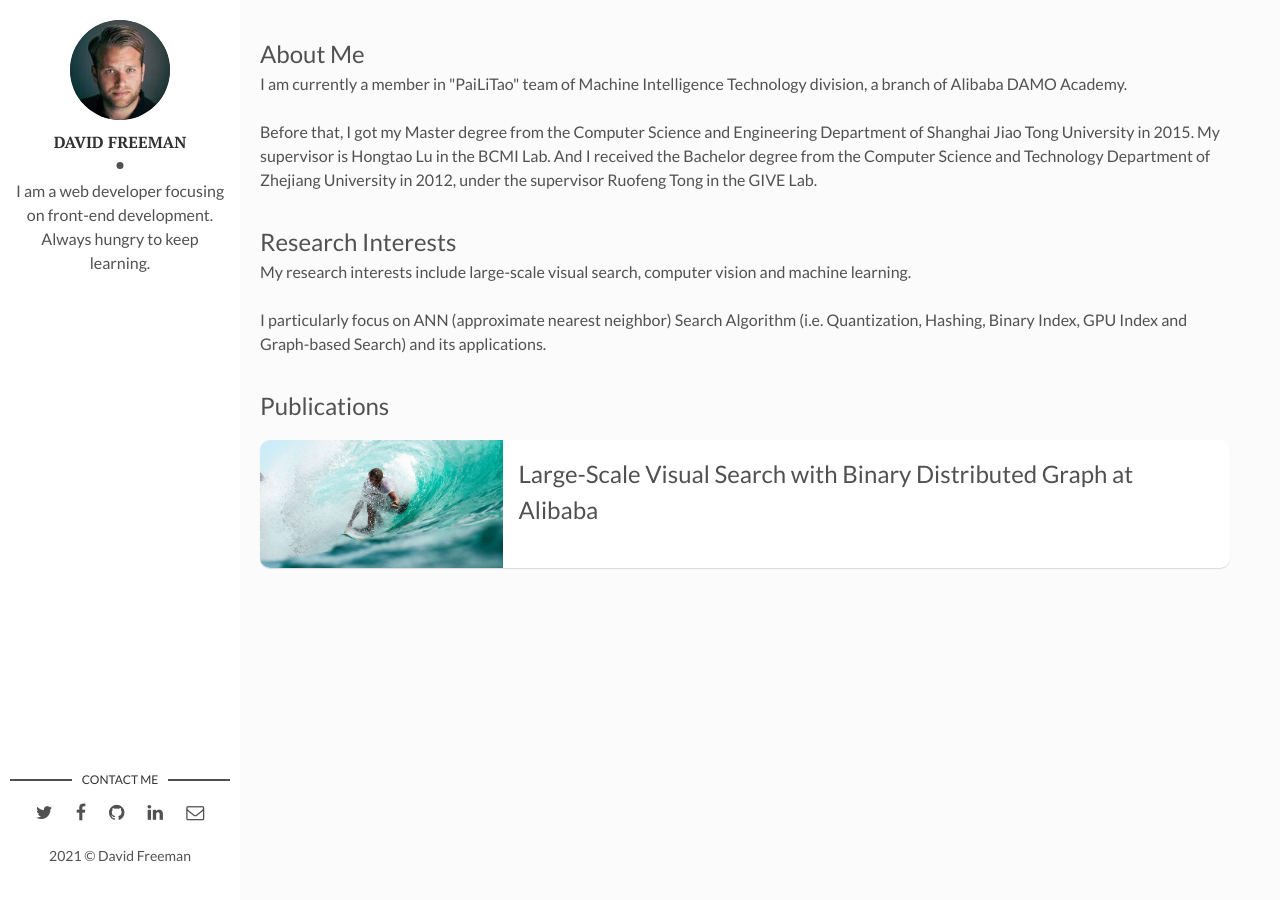
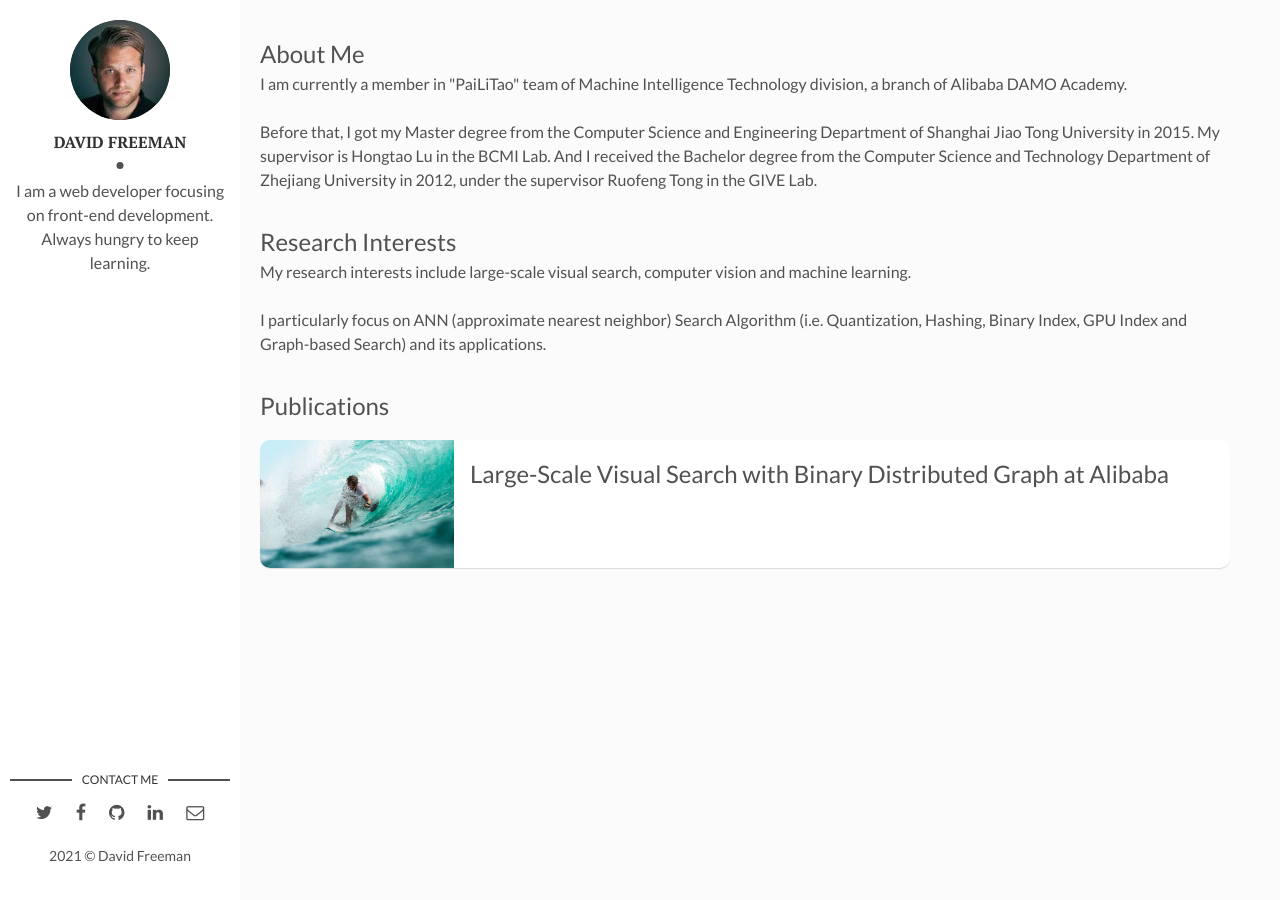
Before and after one commit to kangzhao2/kangzhao2.github.io, a Jekyll site: the page built from index.html, in a window 1280 px wide. Built offline with Jekyll 4.4.1, drawn with Linux system fonts in a browser that asks for light colours; the list of posts is cut into pages by our own code.

Commit message:
Update main.css

```diff
--- a/assets/css/main.css
+++ b/assets/css/main.css
@@ -1137,7 +1137,7 @@ footer .copyright {
 }
 
 .post .post-thumbnail {
-  width: 25%;
+  width: 20%;
   max-width: 100%;
   min-height: 8rem;
   -webkit-background-size: cover;
@@ -1147,7 +1147,7 @@ footer .copyright {
 
 .post .post-content {
   padding: 1rem;
-  width: 75%;
+  width: 80%;
 }
 
 .post .post-content .post-date,
```
